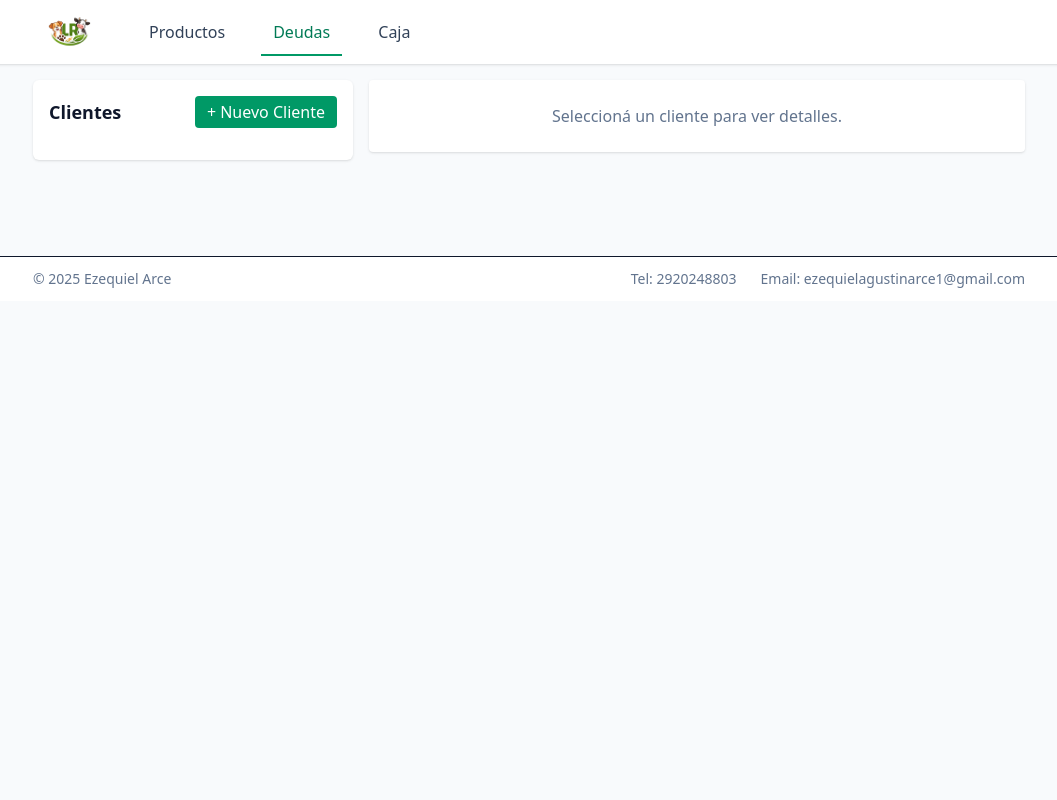
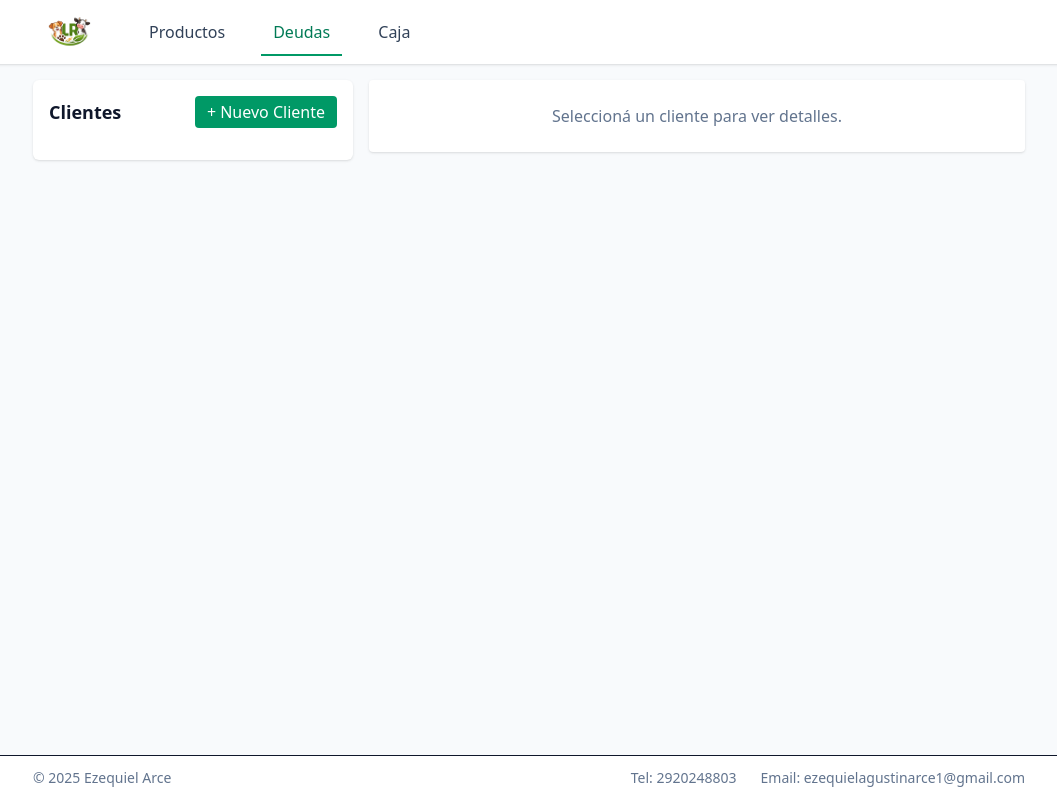
Before and after one commit to ezearce/forrajeria-system, a Next.js app: page /deudas in a window 1280 px wide. Shown: the whole page, without its empty margins (111-1168 px from the left). Built offline with nearby package versions, Linux system fonts and the light colour scheme; no server answers; the database is empty.

Commit message:
prueba footer

```diff
--- a/src/app/layout.tsx
+++ b/src/app/layout.tsx
@@ -16,11 +16,10 @@ export default function RootLayout({ children }: { children: ReactNode }) {
   ];
 
   return (
-    <html lang="es">
-      <body className="bg-slate-50 text-slate-900 antialiased">
+    <html lang="es" className="h-full">
+      <body className="min-h-screen flex flex-col h-full bg-slate-50 text-slate-900 antialiased">
         <header className="bg-white shadow-sm sticky top-0 z-20">
           <nav className="max-w-5xl mx-auto px-4 h-16 flex items-center gap-8">
-
             {/* LOGO */}
             <Link href="/" className="flex items-center gap-2">
               <img
@@ -39,35 +38,31 @@ export default function RootLayout({ children }: { children: ReactNode }) {
                   <Link
                     key={link.href}
                     href={link.href}
-                    className={`
-                      relative px-3 py-2 font-medium cursor-pointer transition-colors duration-200
-                      ${isActive ? "text-emerald-700" : "text-slate-700 hover:text-emerald-600"}
-                    `}
-                  >
+                    className={`relative px-3 py-2 font-medium cursor-pointer transition-colors duration-200 ${isActive ? "text-emerald-700" : "text-slate-700 hover:text-emerald-600"}`}>
                     {link.label}
 
                     <span
-                      className={`
-                        absolute left-0 -bottom-1 h-[2px] bg-emerald-600 transition-all duration-300
-                        ${isActive ? "w-full" : "w-0"}
-                      `}
-                    ></span>
+                      className={`absolute left-0 -bottom-1 h-[2px] bg-emerald-600 transition-all duration-300 ${isActive ? "w-full" : "w-0"}`}
+                    />
                   </Link>
                 );
               })}
             </div>
-
           </nav>
         </header>
 
+        {/* Main ocupa el espacio restante */}
+        <main className="flex-1 w-full">
+          {/* Contenedor centrado y con max-width — separado del main para que main pueda estirarse */}
+          <div className="max-w-5xl mx-auto w-full p-4">
+            {children}
+          </div>
+        </main>
 
-        <main className="max-w-5xl mx-auto p-4 pb-24">{children}</main>
-
-        <footer className="bottom-0 left-0 w-full bg-white border-t z-30">
+        {/* mt-auto empuja el footer hacia abajo si hay espacio */}
+        <footer className="mt-auto w-full bg-white border-t">
           <div className="max-w-5xl mx-auto px-4 py-3 text-sm text-slate-500 flex flex-col gap-2 sm:flex-row sm:justify-between sm:items-center">
-            <span className="text-center sm:text-left">
-              © 2025 Ezequiel Arce
-            </span>
+            <span className="text-center sm:text-left">© 2025 Ezequiel Arce</span>
 
             <div className="flex flex-col gap-1 text-center sm:flex-row sm:gap-6 sm:text-right">
               <span>Tel: 2920248803</span>
```
